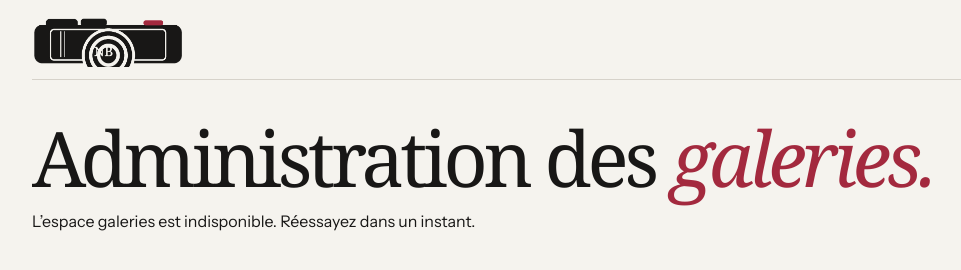
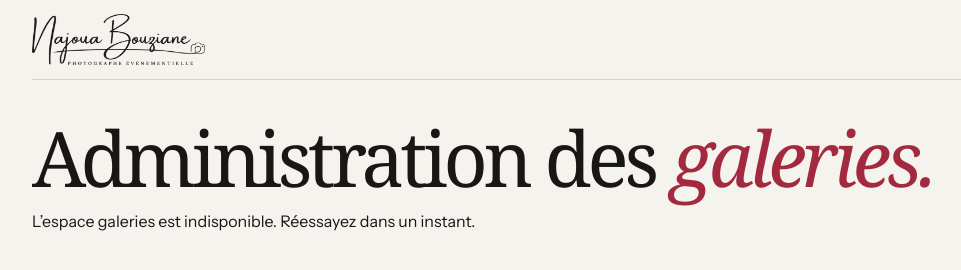
Before and after one commit to pokrov/Najoua, a website built with Vite: page admin/index.html in a window 1280 px wide. Shown: the whole page, without its empty margins (16-977 px from the left). Built offline with nearby package versions, Linux system fonts and the light colour scheme; no server answers; a web font is replaced by a local one.

Commit message:
Apply Najoua signature logo sitewide

```diff
--- a/admin/index.html
+++ b/admin/index.html
@@ -5,14 +5,14 @@
   <meta name="viewport" content="width=device-width, initial-scale=1">
   <meta name="robots" content="noindex, nofollow, noarchive">
   <meta name="referrer" content="no-referrer">
-  <link rel="icon" href="/najoua-monogram-small.png" type="image/png">
+  <link rel="icon" href="/najoua-signature-small.png" type="image/png">
   <title>Administration des galeries | Najoua Bouziane</title>
   <script type="module" src="/src/delivery/admin.js"></script>
 </head>
 <body>
   <aside id="demo-banner" hidden><strong>MODE DÉMONSTRATION — données fictives</strong><small>La modification des galeries et la gestion des fichiers seront disponibles après configuration du stockage.</small></aside>
   <header class="delivery-header">
-    <a class="brand" href="/"><img class="brand-mark" src="/najoua-monogram-small.png" alt="Najoua Bouziane — Photographe événementielle"></a>
+    <a class="brand" href="/"><img class="brand-mark" src="/najoua-signature-small.png" alt="Najoua Bouziane — Photographe événementielle"></a>
     <button class="button" id="logout" hidden>Se déconnecter</button>
   </header>
   <main class="delivery-main" id="main">
--- a/src/render.js
+++ b/src/render.js
@@ -16,7 +16,7 @@ function image(key, sizes, eager = false) {
 
 function brand(prefix) {
   return `<a class="brand" href="${prefix}#accueil">
-    <img class="brand-mark" src="/najoua-monogram-small.png" srcset="/najoua-monogram-small.png 1x, /najoua-monogram.png 2x" alt="">
+    <img class="brand-mark" src="/najoua-signature-small.png" srcset="/najoua-signature-small.png 1x, /najoua-signature.png 2x" alt="">
     <span class="sr-only">${escape(site.firstName)} ${escape(site.lastName)} — ${escape(site.role)}</span>
   </a>`;
 }
--- a/src/style.css
+++ b/src/style.css
@@ -227,3 +227,7 @@ img.plate { object-position: var(--focus) !important; }
 @media (max-width: 700px) {
   .brand-mark, .header .brand-mark { width: 8.4rem; max-height: 2.6rem; }
 }
+.brand-mark { width: clamp(12rem, 24vw, 19rem); max-height: 3.2rem; object-fit: contain; object-position: left center; }
+.header .brand-mark { width: clamp(13rem, 25vw, 20rem); }
+.footer .brand-mark, .delivery-header .brand-mark { width: clamp(12rem, 22vw, 17rem); }
+@media (max-width: 700px) { .brand-mark, .header .brand-mark { width: clamp(10.5rem, 54vw, 13rem); max-height: 2.6rem; } }
```
Also changed, not shown: galerie/index.html (+2 -2 lines), index.html (+1 -1 lines), public/najoua-signature-small.png (added), public/najoua-signature.png (added).
